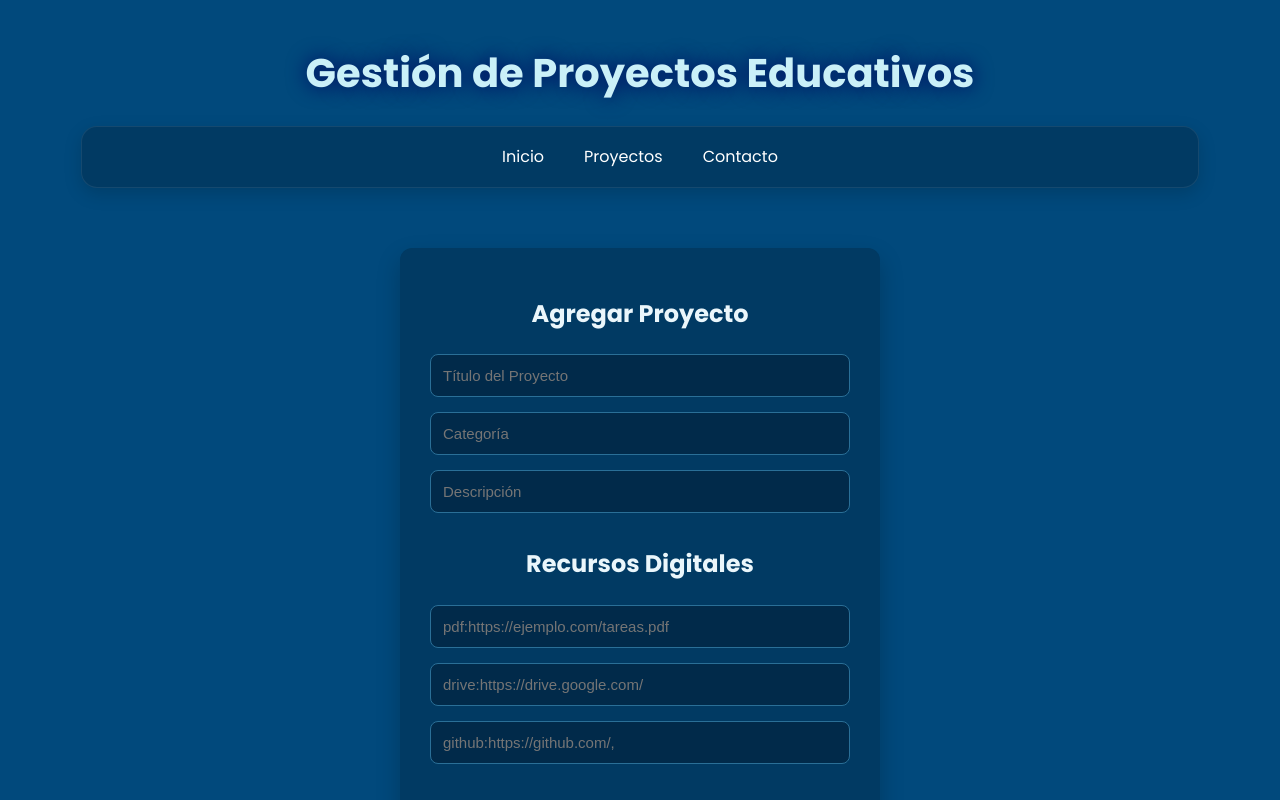
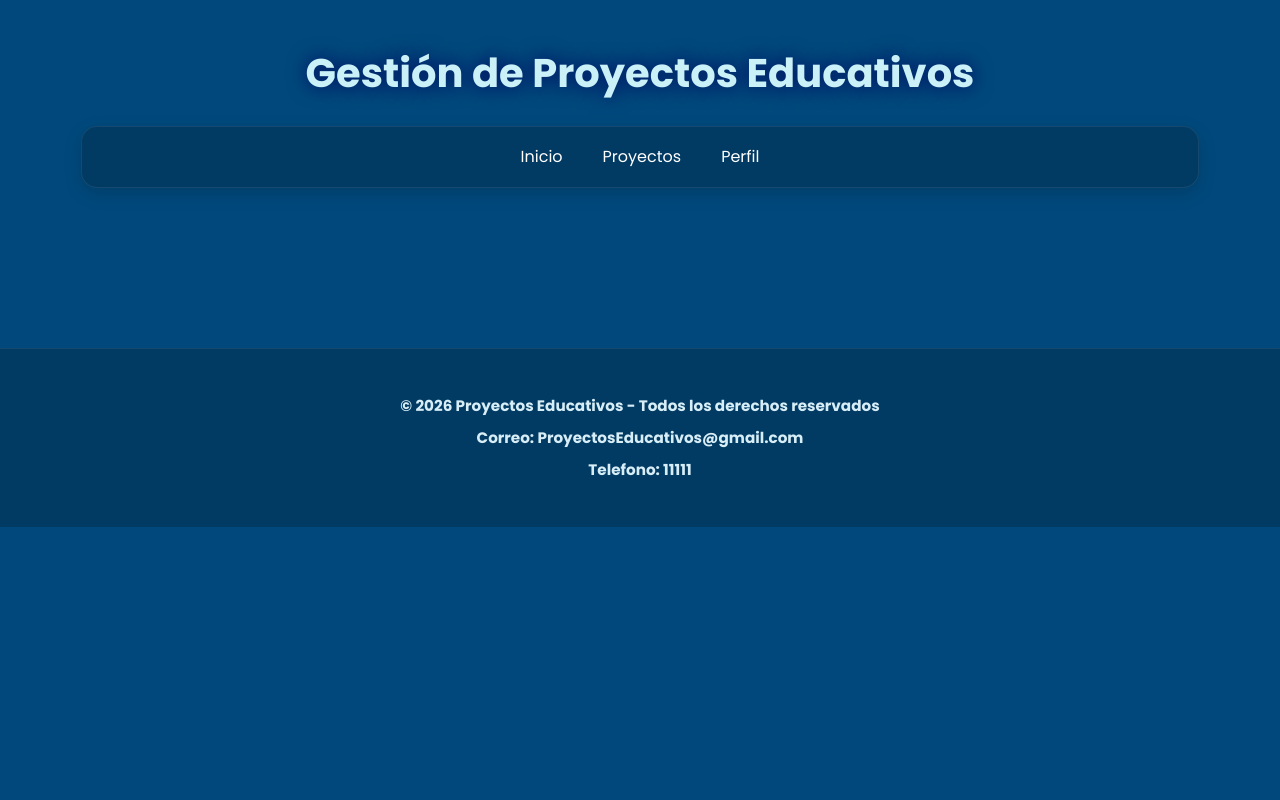
Before and after one commit to Alee91218/pv_tp3_grupo1, a React (Vite) app in the folder pvtp03GrupoN01/: page / in a window 1280 px wide. Shown: the top 800 px of the page. Built offline with nearby package versions, Linux system fonts and the light colour scheme.

Commit message:
Implementacion de navegacion react router -FacundoMatorras

```diff
--- /dev/null
+++ b/package.json
@@ -0,0 +1,5 @@
+{
+  "dependencies": {
+    "react-router-dom": "^7.16.0"
+  }
+}
--- a/pvtp03GrupoN01/src/App.jsx
+++ b/pvtp03GrupoN01/src/App.jsx
@@ -1,12 +1,29 @@
 import Header from './components/Header'
 import Footer from './components/Footer'
 import Proyectos from './components/Proyecto'
+import { Routes, Route } from "react-router-dom";
+
 function App() {
   return (
     <>
     <Header />
     <main>
-      <Proyectos />
+      <Routes>
+        <Route
+          path="/dashboard"
+          element={<h1> dashboard en construccion </h1>}
+        />
+
+         <Route
+          path="/perfil"
+          element={<h1> perfil en construccion </h1> }
+        />
+
+         <Route
+          path="/proyectos"
+          element={<Proyectos />}
+        />
+      </Routes>
     </main>
     <Footer />
     </>
--- a/pvtp03GrupoN01/src/components/Nav.jsx
+++ b/pvtp03GrupoN01/src/components/Nav.jsx
@@ -1,12 +1,27 @@
 import React from 'react';
+import { NavLink } from 'react-router-dom';
 
 const Nav = () => {
   return (
     <nav className="nav-container">
       <ul className="nav-list">
-        <li><a href="#inicio">Inicio</a></li>
-        <li><a href="#proyectos">Proyectos</a></li>
-        <li><a href="#contacto">Contacto</a></li>
+        <li>
+          <NavLink to="/dashboard">
+            Inicio
+          </NavLink>
+        </li>
+
+         <li>
+          <NavLink to="/proyectos">
+            Proyectos
+          </NavLink>
+        </li>
+
+         <li>
+          <NavLink to="/perfil">
+            Perfil
+          </NavLink>
+        </li>
       </ul>
     </nav>
   );
--- a/pvtp03GrupoN01/src/main.jsx
+++ b/pvtp03GrupoN01/src/main.jsx
@@ -1,10 +1,15 @@
 import { StrictMode } from 'react'
 import { createRoot } from 'react-dom/client'
+import { BrowserRouter } from 'react-router-dom'
+
 import './css/styles.css'
 import App from './App.jsx'
 
+
 createRoot(document.getElementById('root')).render(
   <StrictMode>
-    <App />
+    <BrowserRouter>
+      <App />
+    </BrowserRouter>
   </StrictMode>,
 )
```
